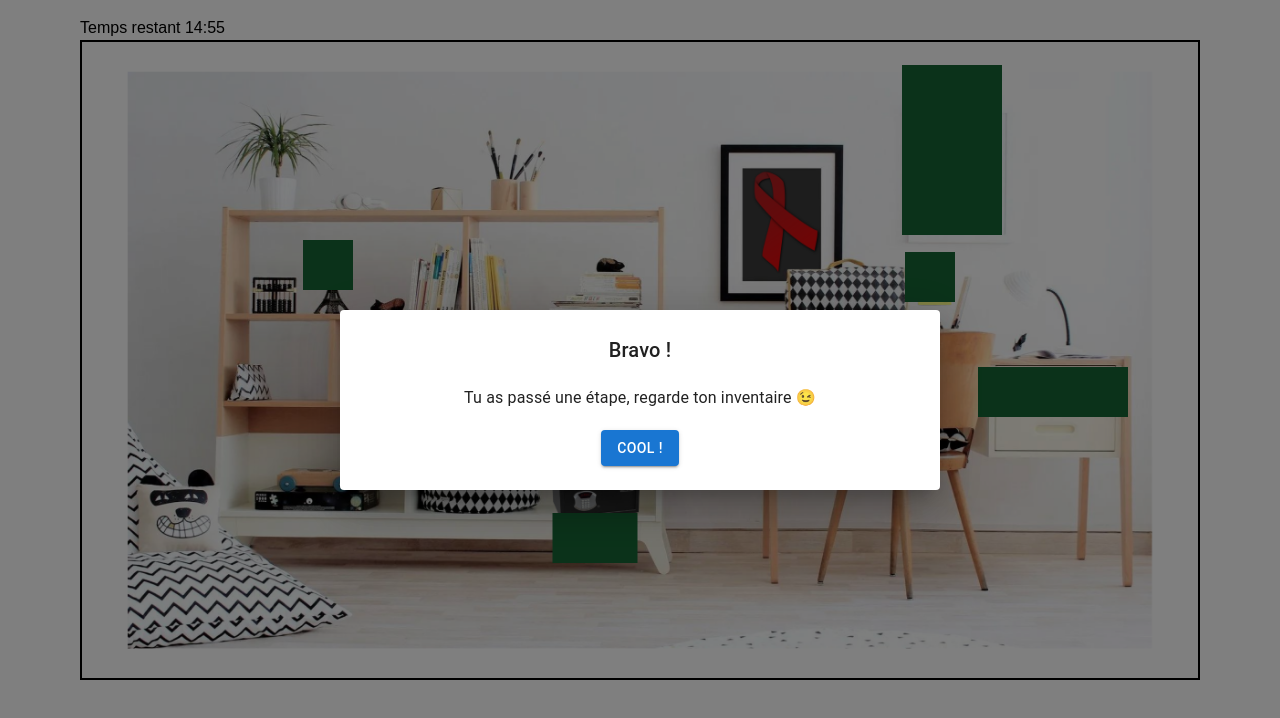
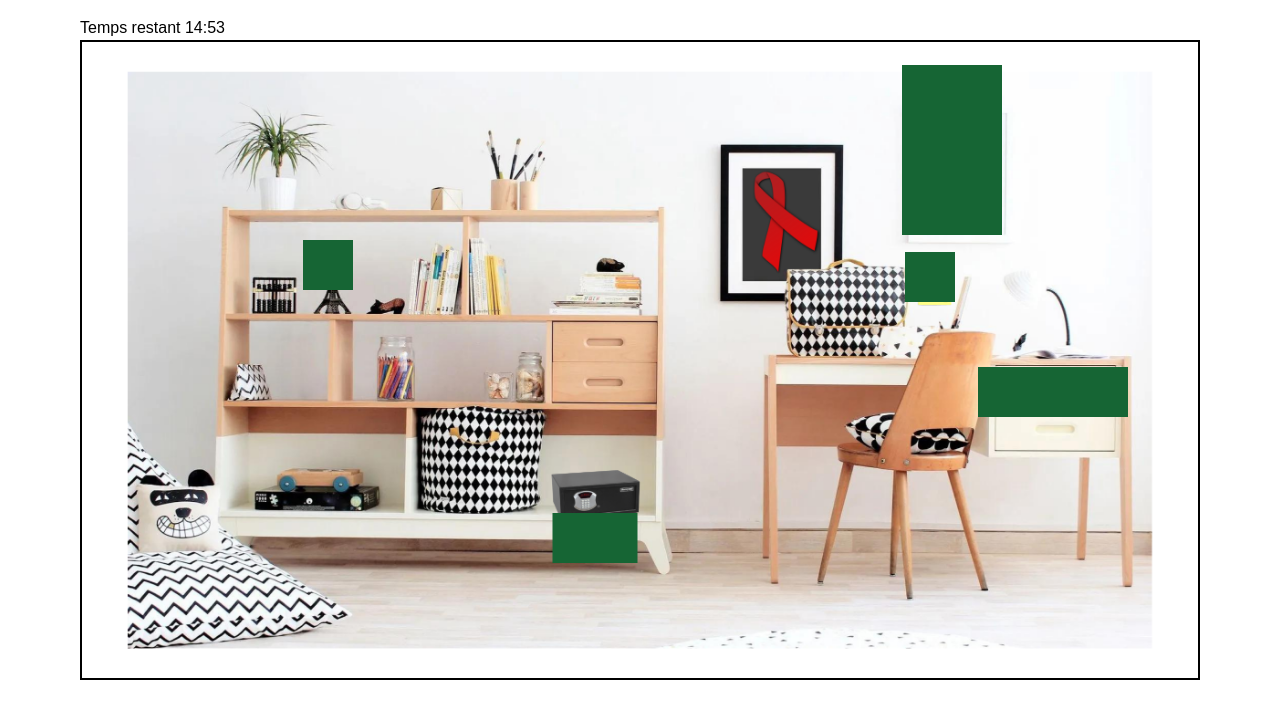
Before and after one commit to Alexandre-Fernique/nuit-info, a React (Create React App) app: page / in a window 1280 px wide. Shown: the top 718 px of the page. Built offline with nearby package versions, Linux system fonts and the light colour scheme.

Commit message:
fix(success-modal): ignore first step

```diff
--- a/src/App.tsx
+++ b/src/App.tsx
@@ -78,7 +78,7 @@ function App() {
 
 
     useEffect(() => {
-      if (currentStep !== 0) {
+      if (currentStep !== 1) {
       setIsSuccessDialogVisible(true);
       }
     }, [currentStep])
```
